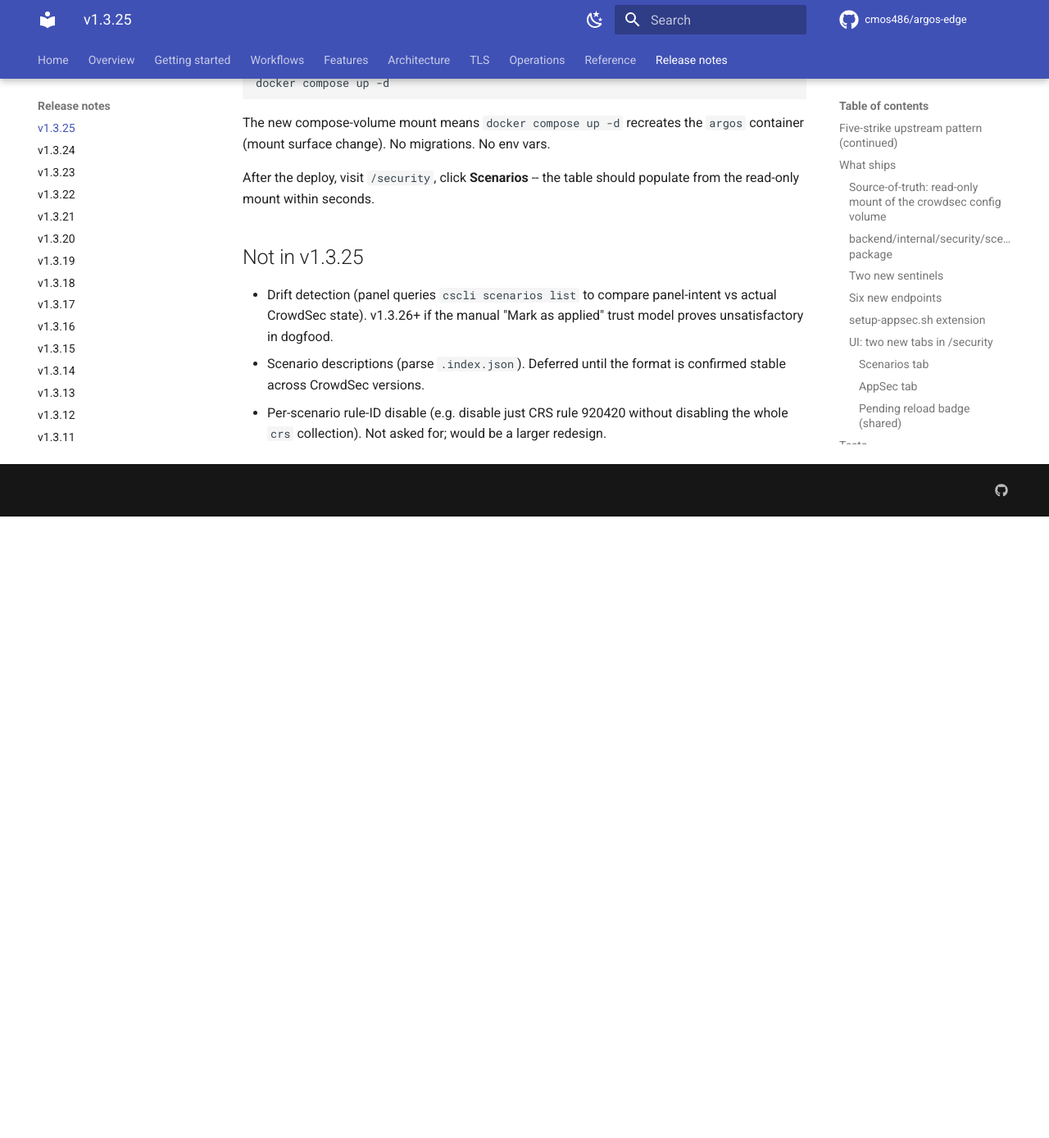
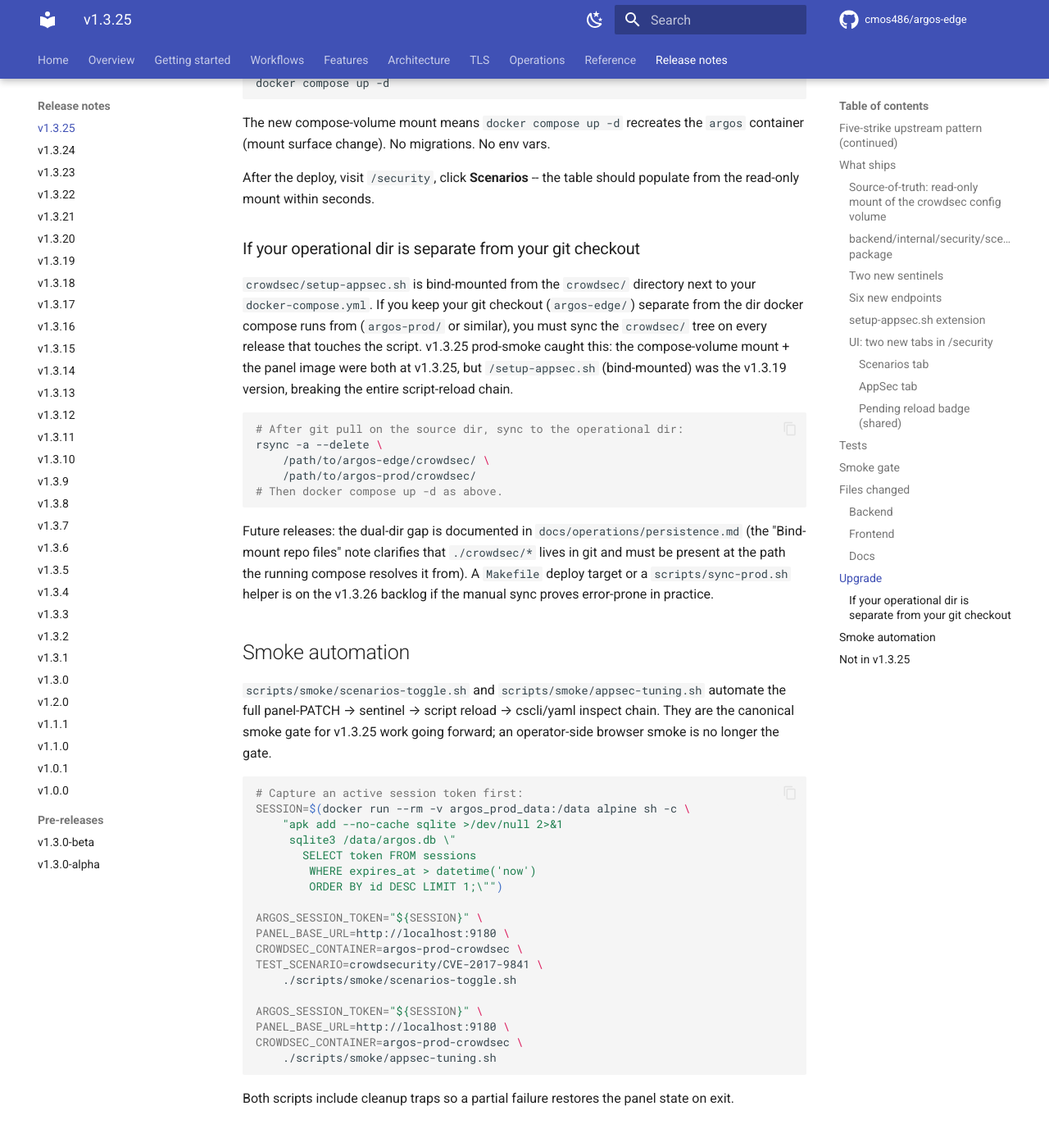
Before and after one commit to cmos486/argos-edge, an MkDocs documentation site: the page built from docs/release-notes/v1.3.25.md, in a window 1280 px wide and 1400 px high, scrolled down 4958 px. Shown: the top 1388 px of the window at 82% size. Built offline with MkDocs 1.6.1 and Material for MkDocs 9.7.7, drawn with Linux system fonts in a browser that asks for light colours; comment, search, counter and statistics services are not loaded; before the commit the page ends 5588 px from its top, so only the background shows below that.

Commit message:
docs(v1.3.25): document rsync step + smoke automation in upgrade section
Two additions to the release notes:

1. Upgrade section gains an 'If your operational dir is separate
   from your git checkout' subsection. v1.3.25 prod-smoke caught
   the dual-dir deploy gap: panel image + compose-volume mount
   were both at v1.3.25 but bind-mounted setup-appsec.sh was
   pre-v1.3.19-strip. The rsync step is now explicit so future
   releases don't re-trip the same issue.

2. New 'Smoke automation' section documents
   scripts/smoke/scenarios-toggle.sh and appsec-tuning.sh as
   the canonical smoke gate going forward. Operator-side
   browser smoke is no longer the gate for these features --
   the scriptable half is now scripted.

The dual-dir deploy gap also got a project-memory entry
(project_dual_dir_deploy_gap.md) so future me knows to diff
~/argos-edge/crowdsec/ vs ~/argos-prod/crowdsec/ before
declaring smoke ready.

````diff
--- a/docs/release-notes/v1.3.25.md
+++ b/docs/release-notes/v1.3.25.md
@@ -243,6 +243,67 @@ migrations. No env vars.
 After the deploy, visit `/security`, click **Scenarios** -- the
 table should populate from the read-only mount within seconds.
 
+### If your operational dir is separate from your git checkout
+
+`crowdsec/setup-appsec.sh` is bind-mounted from the `crowdsec/`
+directory next to your `docker-compose.yml`. If you keep your
+git checkout (`argos-edge/`) separate from the dir docker
+compose runs from (`argos-prod/` or similar), you must sync
+the `crowdsec/` tree on every release that touches the
+script. v1.3.25 prod-smoke caught this: the compose-volume
+mount + the panel image were both at v1.3.25, but
+`/setup-appsec.sh` (bind-mounted) was the v1.3.19 version,
+breaking the entire script-reload chain.
+
+```bash
+# After git pull on the source dir, sync to the operational dir:
+rsync -a --delete \
+    /path/to/argos-edge/crowdsec/ \
+    /path/to/argos-prod/crowdsec/
+# Then docker compose up -d as above.
+```
+
+Future releases: the dual-dir gap is documented in
+`docs/operations/persistence.md` (the "Bind-mount repo files"
+note clarifies that `./crowdsec/*` lives in git and must be
+present at the path the running compose resolves it from).
+A `Makefile` deploy target or a `scripts/sync-prod.sh`
+helper is on the v1.3.26 backlog if the manual sync proves
+error-prone in practice.
+
+## Smoke automation
+
+`scripts/smoke/scenarios-toggle.sh` and
+`scripts/smoke/appsec-tuning.sh` automate the full
+panel-PATCH → sentinel → script reload → cscli/yaml inspect
+chain. They are the canonical smoke gate for v1.3.25 work
+going forward; an operator-side browser smoke is no longer
+the gate.
+
+```bash
+# Capture an active session token first:
+SESSION=$(docker run --rm -v argos_prod_data:/data alpine sh -c \
+    "apk add --no-cache sqlite >/dev/null 2>&1
+     sqlite3 /data/argos.db \"
+       SELECT token FROM sessions
+        WHERE expires_at > datetime('now')
+        ORDER BY id DESC LIMIT 1;\"")
+
+ARGOS_SESSION_TOKEN="${SESSION}" \
+PANEL_BASE_URL=http://localhost:9180 \
+CROWDSEC_CONTAINER=argos-prod-crowdsec \
+TEST_SCENARIO=crowdsecurity/CVE-2017-9841 \
+    ./scripts/smoke/scenarios-toggle.sh
+
+ARGOS_SESSION_TOKEN="${SESSION}" \
+PANEL_BASE_URL=http://localhost:9180 \
+CROWDSEC_CONTAINER=argos-prod-crowdsec \
+    ./scripts/smoke/appsec-tuning.sh
+```
+
+Both scripts include cleanup traps so a partial failure
+restores the panel state on exit.
+
 ## Not in v1.3.25
 
 - Drift detection (panel queries `cscli scenarios list` to
````
